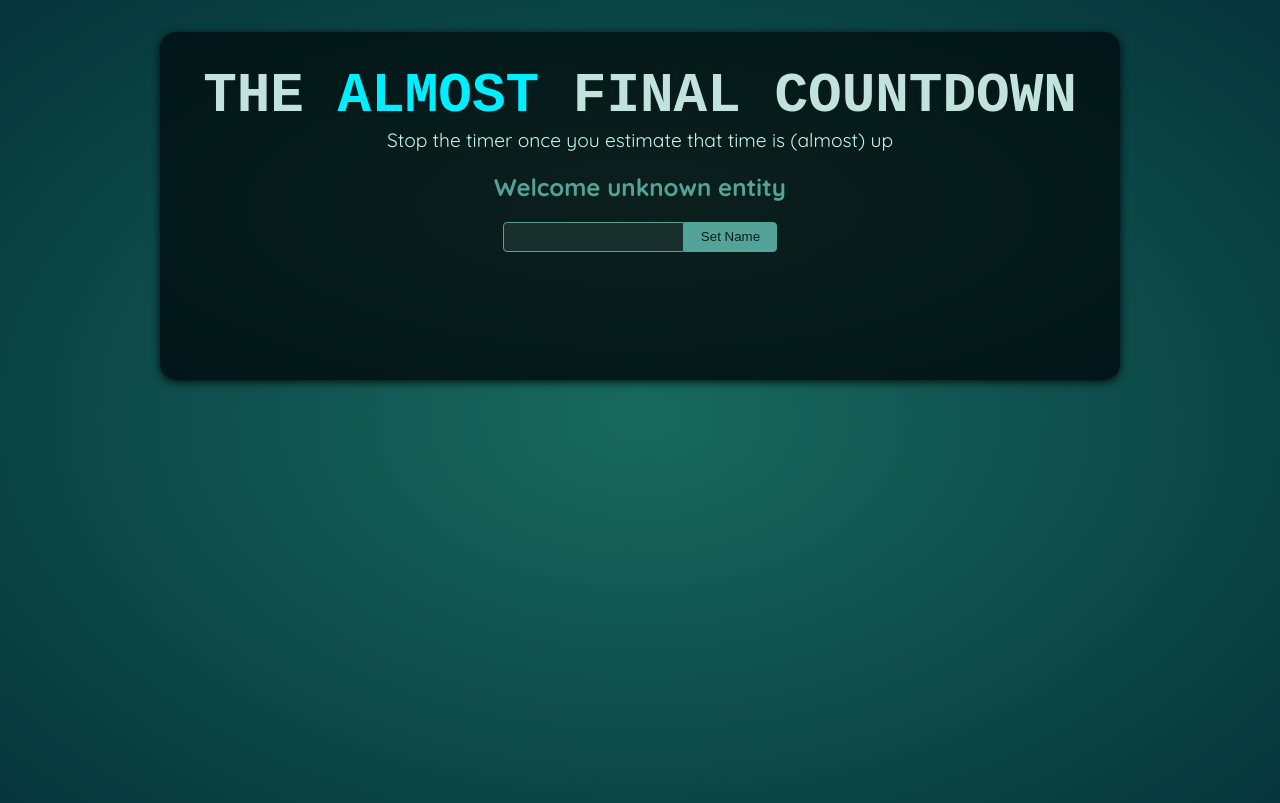
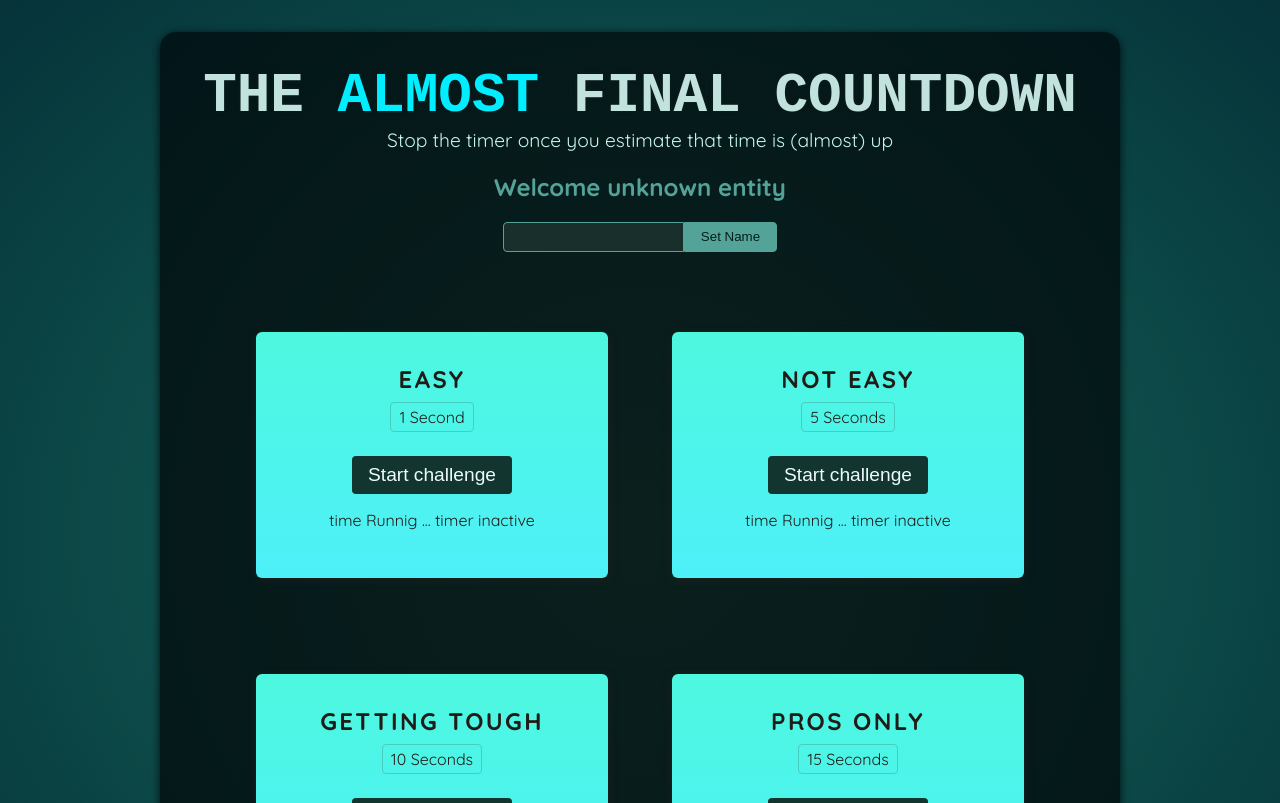
Before and after one commit to CarlosRQuinteroM/Countdown, a React (Vite) app: page / in a window 1280 px wide. Shown: the top 803 px of the page. Built offline with nearby package versions, Linux system fonts and the light colour scheme; a web font is replaced by a local one.

Commit message:
Create the TimerChallenge component and addign to App.jsx

```diff
--- a/src/App.jsx
+++ b/src/App.jsx
@@ -1,10 +1,16 @@
-import Player from './components/Player.jsx';
+import Player from "./components/Player.jsx";
+import TimerChallenge from "./components/TimerChallenge.jsx";
 
 function App() {
   return (
     <>
       <Player />
-      <div id="challenges"></div>
+      <div id="challenges">
+        <TimerChallenge title="Easy" targetTime={1} />
+        <TimerChallenge title="Not easy" targetTime={5} />
+        <TimerChallenge title="Getting tough" targetTime={10} />
+        <TimerChallenge title="Pros only" targetTime={15} />
+      </div>
     </>
   );
 }
--- /dev/null
+++ b/src/components/TimerChallenge.jsx
@@ -0,0 +1,16 @@
+import React from "react";
+
+function TimerChallenge({ title, targetTime }) {
+  return (
+    <section className="challenge">
+      <h2>{title}</h2>
+      <p className="challenge-time">
+        {targetTime} Second{targetTime > 1 ? "s" : ""}
+      </p>
+      <button>Start challenge</button>
+      <p className="">time Runnig ... timer inactive</p>
+    </section>
+  );
+}
+
+export default TimerChallenge;
```
